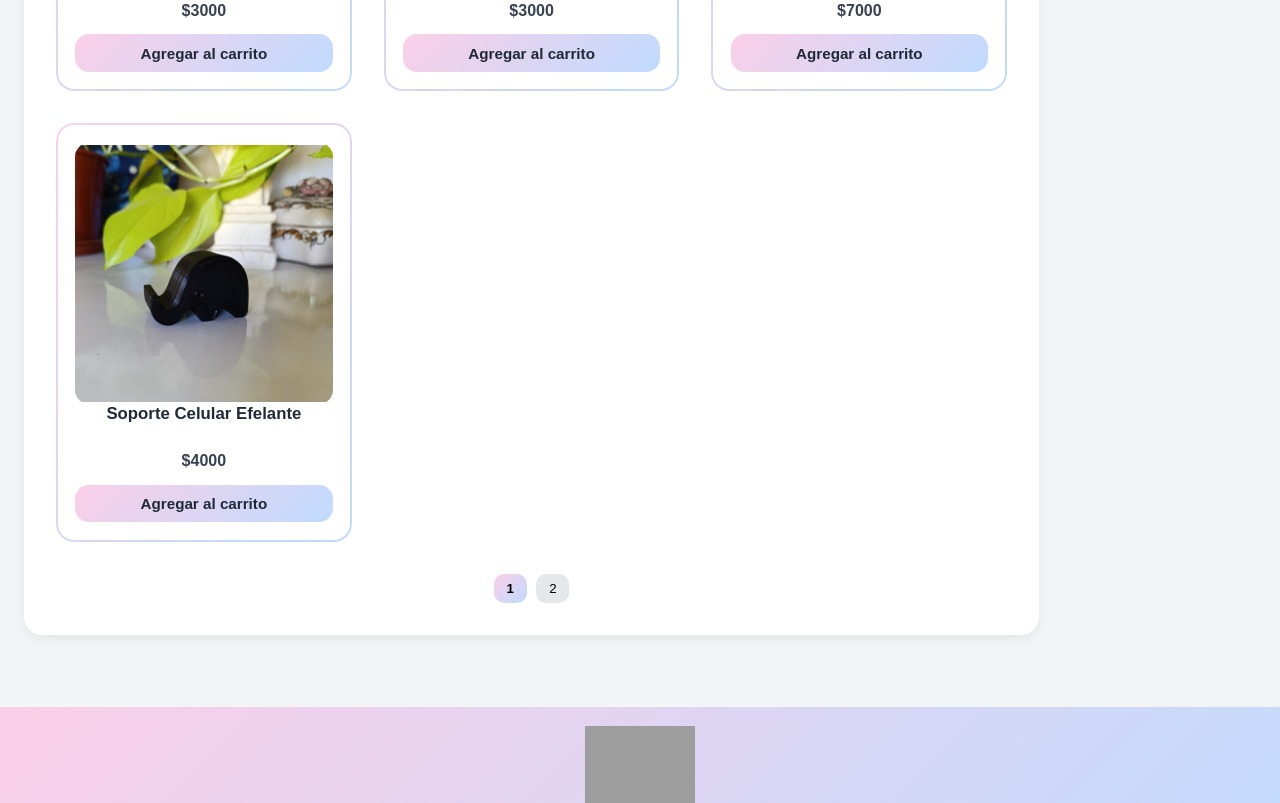
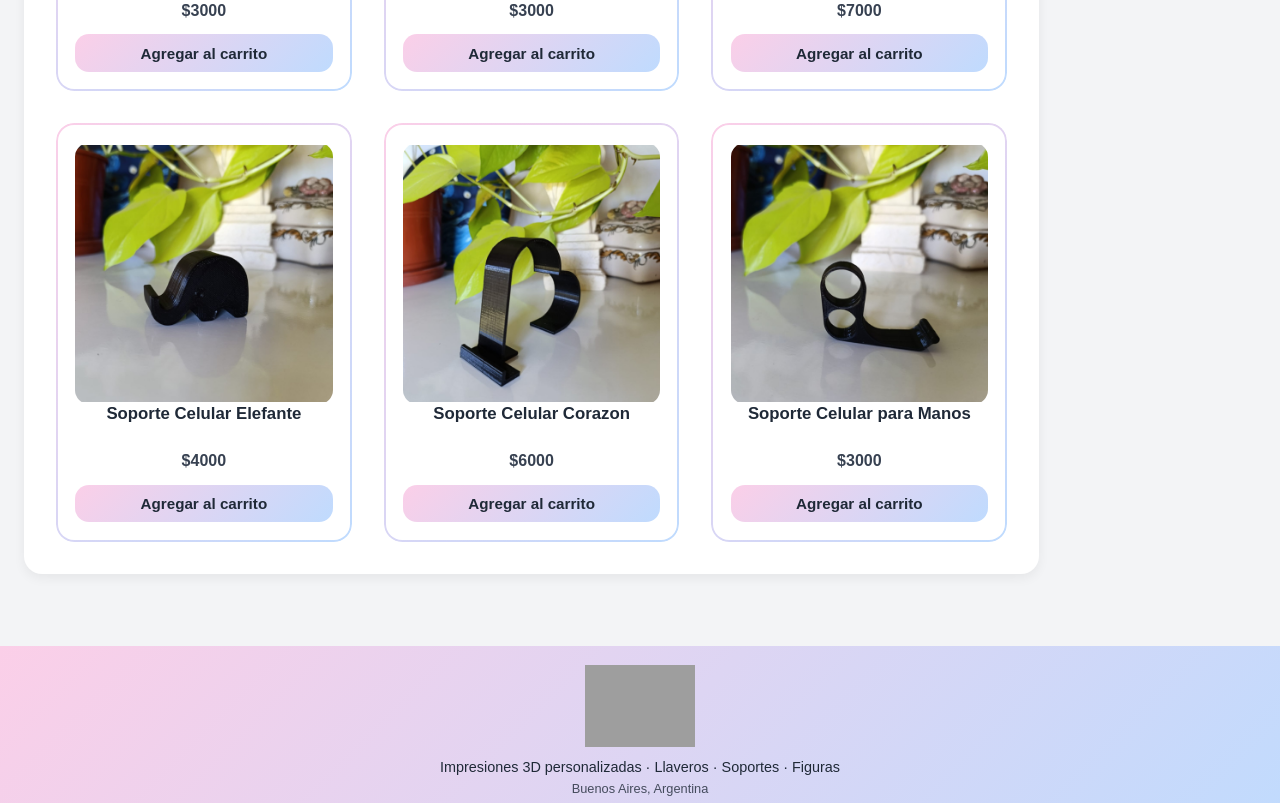
Before and after one commit to gaboperez1991/Axis-3D, a React (Vite) app: page / in a window 1280 px wide. Shown: the part 1100-1903 px from the top of the page. Built offline with nearby package versions, Linux system fonts and the light colour scheme; grey boxes are pictures that could not be loaded.

Commit message:
mejora columnas

```diff
--- a/src/components/ProductGrid.jsx
+++ b/src/components/ProductGrid.jsx
@@ -3,17 +3,18 @@ import Producto from "./Producto";
 import "../styles/products.css";
 
 function ProductGrid({ productos, onAgregar }) {
-  const POR_PAGINA = 4;
+  const POR_PAGINA = 6;
   const [pagina, setPagina] = useState(1);
 
   const totalPaginas = Math.ceil(productos.length / POR_PAGINA);
 
-  // ⛑️ si la página queda fuera de rango al filtrar
-  if (pagina > totalPaginas && totalPaginas > 0) {
-    setPagina(1);
-  }
+  // Ajustamos la página de forma segura
+  const paginaActual =
+    totalPaginas === 0
+      ? 1
+      : Math.min(pagina, totalPaginas);
 
-  const inicio = (pagina - 1) * POR_PAGINA;
+  const inicio = (paginaActual - 1) * POR_PAGINA;
   const visibles = productos.slice(inicio, inicio + POR_PAGINA);
 
   return (
@@ -35,7 +36,7 @@ function ProductGrid({ productos, onAgregar }) {
           {Array.from({ length: totalPaginas }).map((_, i) => (
             <button
               key={i}
-              className={`pagina-btn ${pagina === i + 1 ? "activa" : ""}`}
+              className={`pagina-btn ${paginaActual === i + 1 ? "activa" : ""}`}
               onClick={() => setPagina(i + 1)}
             >
               {i + 1}
--- a/src/data/productos.js
+++ b/src/data/productos.js
@@ -35,7 +35,7 @@ const productos = [
   },
   {
     id: 4,
-    nombre: "Soporte Celular Efelante",
+    nombre: "Soporte Celular Elefante",
     precio: 4000,
     categoria: "soportes",
     stock: 5,
--- a/src/styles/products.css
+++ b/src/styles/products.css
@@ -26,10 +26,13 @@
 ========================= */
 .productos-grid {
   display: grid;
-  grid-template-columns: repeat(auto-fit, minmax(280px, 1fr));
+  grid-template-columns: repeat(3, 1fr);
+  grid-template-rows: repeat(2, auto);
   gap: 2rem;
   width: 100%;
+  min-height: 720px; /* ajustá según alto real de tus cards */
 }
+
 
 
 
@@ -61,10 +64,14 @@
   -webkit-mask: linear-gradient(#fff 0 0) content-box,
                 linear-gradient(#fff 0 0);
   -webkit-mask-composite: xor;
+
+  mask: linear-gradient(#fff 0 0) content-box,
+        linear-gradient(#fff 0 0);
   mask-composite: exclude;
 
   pointer-events: none;
 }
+
 
 /* =========================
    IMAGEN
@@ -176,6 +183,7 @@
 @media (max-width: 992px) {
   .productos-grid {
     grid-template-columns: repeat(2, 1fr);
+    grid-template-rows: auto;
   }
 }
 
@@ -183,5 +191,6 @@
 @media (max-width: 600px) {
   .productos-grid {
     grid-template-columns: 1fr;
+    grid-template-rows: auto;
   }
 }
```
